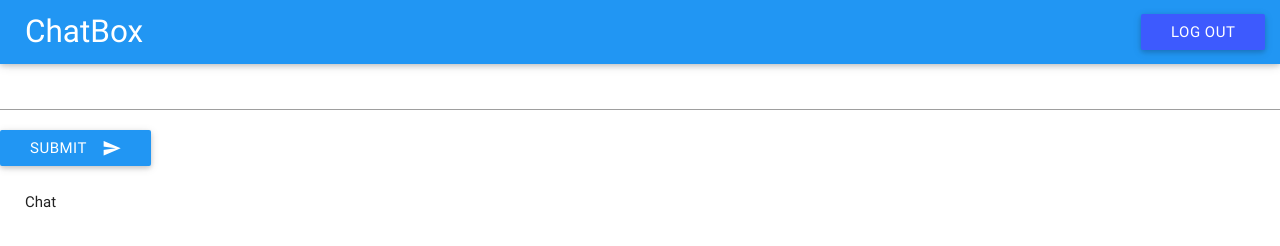
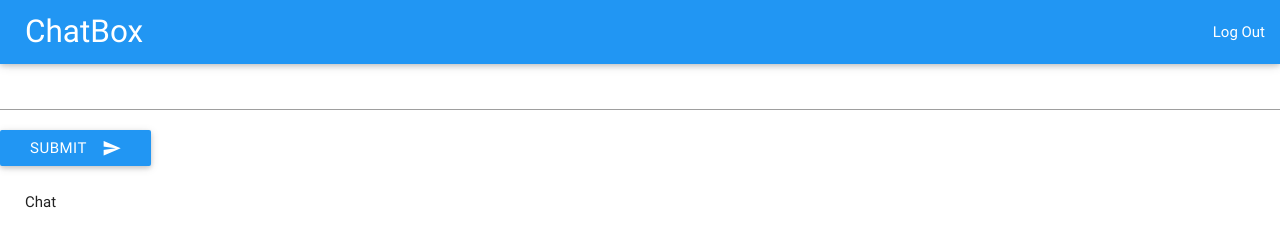
Before and after one commit to ariftct/webchat6, a plain HTML site: page chat.html in a window 1280 px wide. Drawn offline with nearby package versions, Linux system fonts and the light colour scheme; no server answers.

Commit message:
Update chat.html

```diff
--- a/chat.html
+++ b/chat.html
@@ -13,7 +13,7 @@
         <div class="nav-wrapper blue">
             <a href="#" class="brand-logo" style="margin-left:25px">ChatBox</a>
             <ul id="nav-mobile" class="right hide-on-med-and-down">
-                <li><a class="waves-effect waves-light btn indigo accent-3 hoverable" onclick="LogOut()">Log Out</a>
+                <li><a onclick="LogOut()">Log Out</a>
                 </li>
             </ul>
         </div>
```
